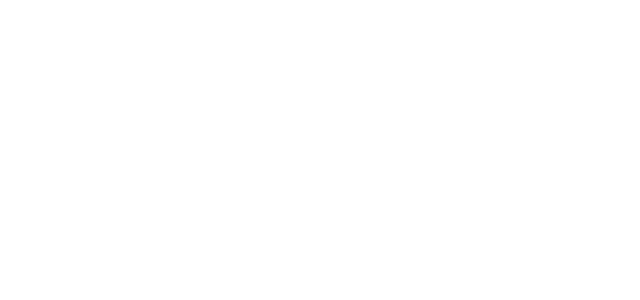
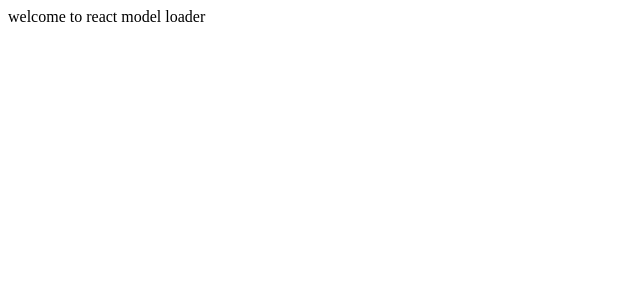
Before and after one commit to Naol-bm/react-model-loader, a React (Vite) app: page / in a window 1280 px wide. Shown: the top 300 px of the page, without its empty margins (0-640 px from the left). Built offline with nearby package versions, Linux system fonts and the light colour scheme.

Commit message:
updates to the pckg

```diff
--- a/src/App.tsx
+++ b/src/App.tsx
@@ -1,16 +1,5 @@
-import ModelLoader from "./components/modelLoader";
-
 function App() {
-  return (
-    <>
-      <ModelLoader
-        modelPath=""
-        backgroundColor=""
-        backgroundImage=""
-        className=""
-      />
-    </>
-  );
+  return <>welcome to react model loader</>;
 }
 
 export default App;
--- /dev/null
+++ b/src/index.ts
@@ -0,0 +1 @@
+export { default as ModelLoader } from "./components/modelLoader";
--- a/vite.config.ts
+++ b/vite.config.ts
@@ -9,9 +9,9 @@ export default defineConfig({
   ],
   build: {
     lib: {
-      entry: 'src/main.tsx',
+      entry: 'src/index.tsx',
       name: 'React Model Loader preview',
-      fileName: (format) => `react-model-loader-preview.${format}.js`,
+      fileName: (format) => `index.${format}.js`,
     },
     rollupOptions: {
       external: ['react', 'react-dom', 'three', '@react-three/fiber', '@react-three/drei'],
```
Also changed, not shown: package.json (+16 -5 lines).
